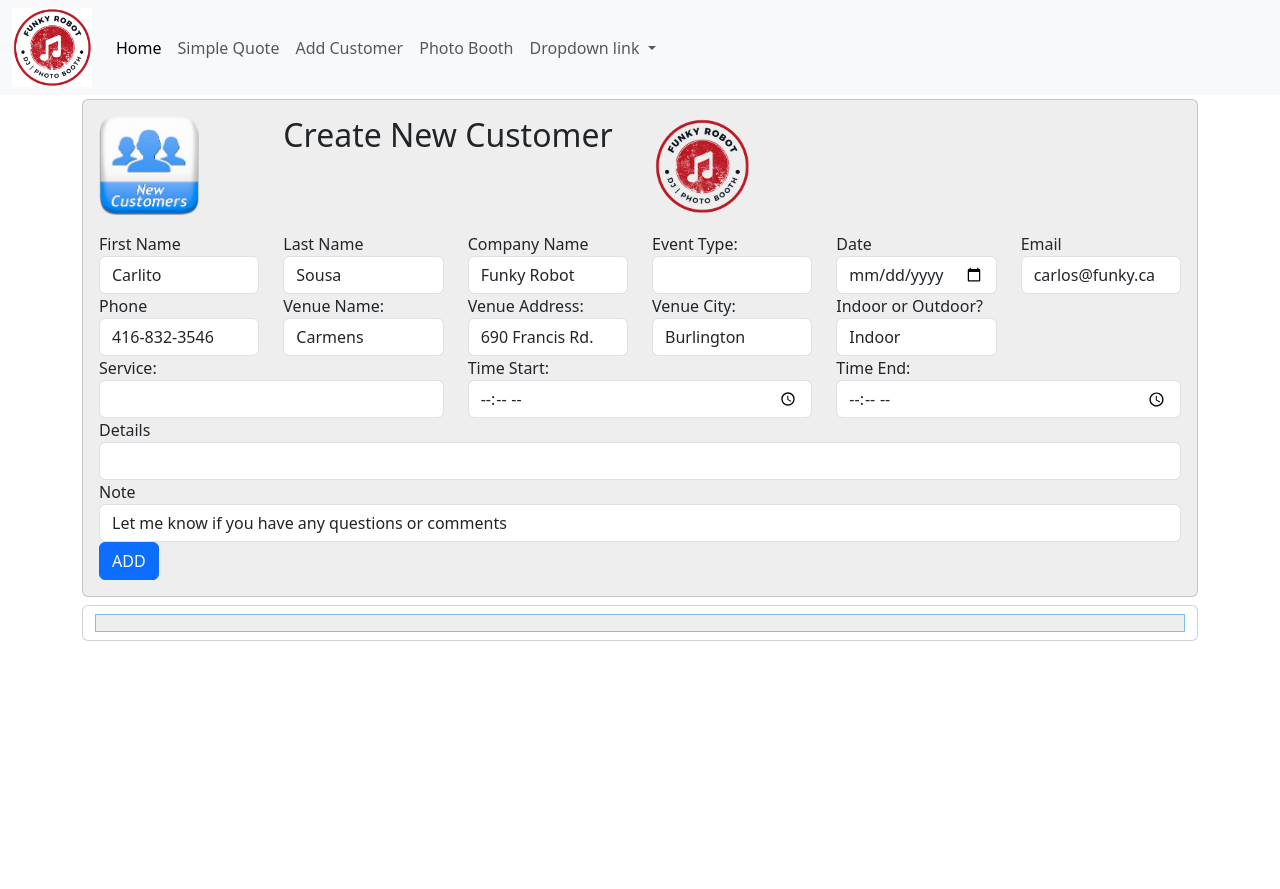
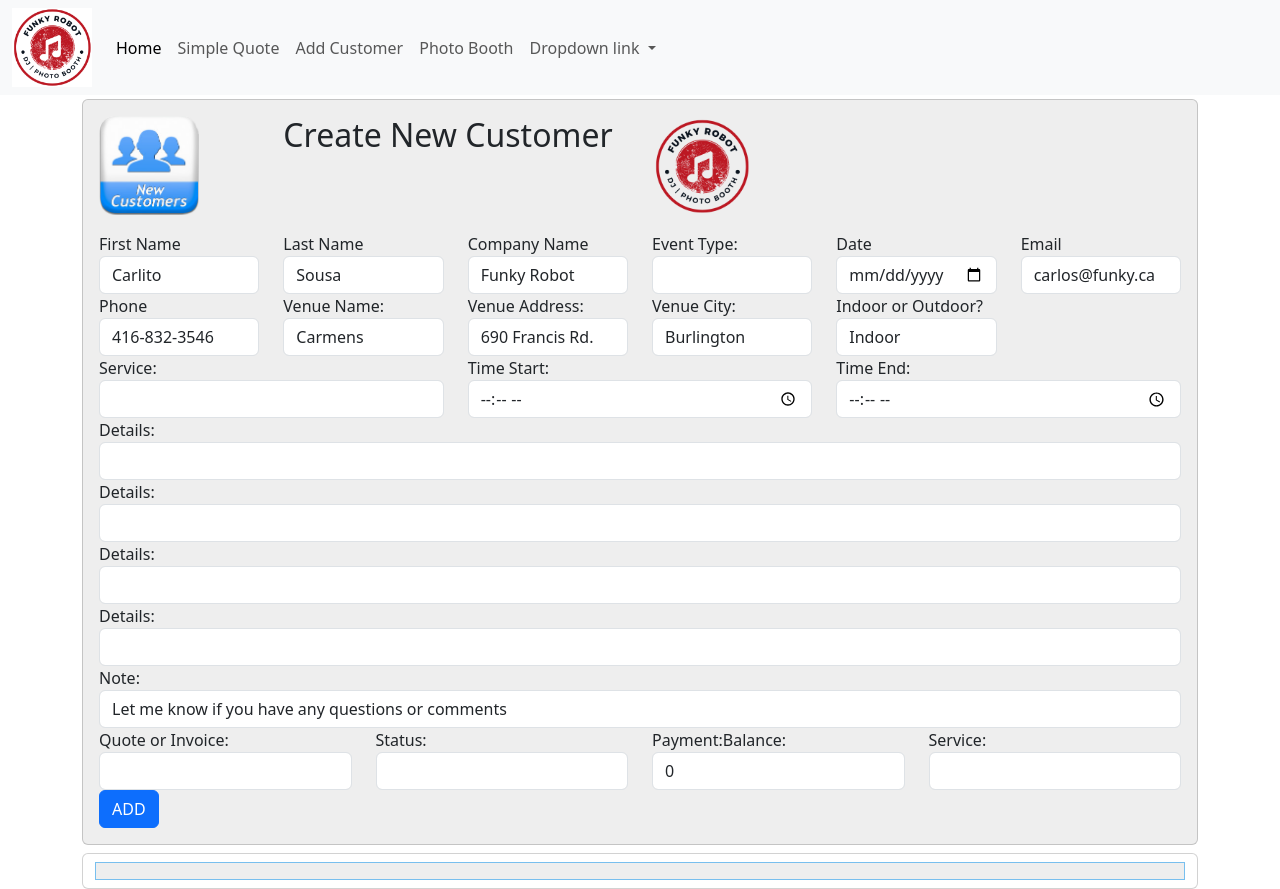
Before and after one commit to FunkyRobot73/invoice-pdf, an Angular app: page /addcustomer in a window 1280 px wide. Before the commit the page ends 800 px from the top, so only its background shows below. Built offline with nearby package versions, Linux system fonts and the light colour scheme.

Commit message:
lots of DB work

```diff
--- a/src/app/cust/add-customer/add-customer.component.html
+++ b/src/app/cust/add-customer/add-customer.component.html
@@ -91,14 +91,60 @@
       </div>
 
       <div class="col-md-12">
-        <label>Details</label>
+        <label>Details:</label>
        <input class="form-control" [(ngModel)]="newDetails01">
       </div>
 
+      <div class="col-md-12">
+        <label>Details:</label>
+       <input class="form-control" [(ngModel)]="newDetails02">
+      </div>
+
+      <div class="col-md-12">
+        <label>Details:</label>
+       <input class="form-control" [(ngModel)]="newDetails03">
+      </div>
+
+      <div class="col-md-12">
+        <label>Details:</label>
+       <input class="form-control" [(ngModel)]="newDetails04">
+      </div>
+
      <div class="col-md-12">
-        <label>Note</label>
+        <label>Note:</label>
        <input class="form-control" [(ngModel)]="newNote" placeholder="Just a Note...">
      </div>
+
+     <div class="col-md-3"><label>Quote or Invoice:</label>
+        <select class="form-control" [(ngModel)]="newQuoteOrInvoice">
+          <option>Quote</option>
+          <option>Invoice</option>
+
+
+          </select>
+      </div>
+      <div class="col-md-3"><label>Status:</label>
+        <select class="form-control" [(ngModel)]="newStatus">
+          <option>DJ Service</option>
+          <option>Photo Booth</option>
+          <option>DJ & Photo Booth Combo</option>
+
+          </select>
+      </div>
+
+      <div class="col-md-3"><label>Payment:</label>
+        <label>Balance:</label>
+           <input class="form-control" [(ngModel)]="newBalance">
+      </div>
+
+      <div class="col-md-3"><label>Service:</label>
+        <select class="form-control" [(ngModel)]="newService">
+          <option>Cash</option>
+          <option>X-Transfer</option>
+          <option>VISA</option>
+
+          </select>
+      </div>
 
 
      <div class="col-md-2">
@@ -117,6 +163,7 @@
 
 
 
+             <td>{{customer.quoteId}}</td>
             <td>{{customer.fName}}</td>
             <td>{{customer.lName}} </td>
             <td>{{customer.company}}</td>
--- a/src/app/cust/add-customer/add-customer.component.ts
+++ b/src/app/cust/add-customer/add-customer.component.ts
@@ -16,6 +16,8 @@ import { Timestamp } from 'rxjs';
 export class AddCustomerComponent implements OnInit {
 
   customers: Customer[] = [];
+
+
   newfName : any = "Carlito";
   newlName : any = "Sousa";
   newCompany: string = "Funky Robot";
@@ -31,7 +33,7 @@ export class AddCustomerComponent implements OnInit {
   newTimeStart: Date = new Date();
   newTimeEnd: Date = new Date();
   newStatus: string = "";
-  newPayment: number = 0;
+  newPayment: string = "";
   newBalance: number = 0;
   newDetails01: string = "";
   newDetails02: string = "";
@@ -40,7 +42,9 @@ export class AddCustomerComponent implements OnInit {
   newNote: string = "Let me know if you have any questions or comments"
   newQuoteOrInvoice: string = "";
   newCost: number = 750;
-  newCustId: number = 0;
+  newQuoteId: number = Date.now();
+
+  //  Date.now()
 
   dataService = inject(DataService)
   title = 'simple-invoice';
@@ -79,7 +83,7 @@ export class AddCustomerComponent implements OnInit {
         note: this.newNote,
         quoteOrInvoice: this.newQuoteOrInvoice,
         cost: this.newCost,
-        custId: this.newCustId
+        quoteId: this.newQuoteId
       }
 
       this.customers.push(newCustomer);
@@ -96,27 +100,27 @@ export class AddCustomerComponent implements OnInit {
     localStorage.setItem("customers", JSON.stringify(this.customers))
   }
 
-  generatePDF(buttonElement: any) {
-    const doc = new jsPDF();
-    let fileName = buttonElement.textContent;
-    doc.setFont('helvectica');
-    doc.setFontSize(12);
-    doc.addImage(this.logo, "WEBP", 10, 10, 25, 25);
-    doc.text(`${this.dataService.funkyData.name}`, 40, 18);
-    doc.text(`${this.dataService.funkyData.email}`, 40, 26);
-    doc.setFontSize(24);
-    doc.text(`INVOICE`, 150, 18);
-    doc.setFontSize(12);
-    doc.text(`# ${this.customers[0].custId}`, 160, 30);
-    doc.text(`${this.customers[0].fName}`, 160, 36);
-    doc.text(`${this.customers[0].lName}`, 160, 42);
-    doc.line(20, 25, 60, 25)
-    doc.setLineDashPattern([7, 3, 1, 3], 10);
+  // generatePDF(buttonElement: any) {
+  //   const doc = new jsPDF();
+  //   let fileName = buttonElement.textContent;
+  //   doc.setFont('helvectica');
+  //   doc.setFontSize(12);
+  //   doc.addImage(this.logo, "WEBP", 10, 10, 25, 25);
+  //   doc.text(`${this.dataService.funkyData.name}`, 40, 18);
+  //   doc.text(`${this.dataService.funkyData.email}`, 40, 26);
+  //   doc.setFontSize(24);
+  //   doc.text(`INVOICE`, 150, 18);
+  //   doc.setFontSize(12);
+  //   doc.text(`# ${this.customers[0].custId}`, 160, 30);
+  //   doc.text(`${this.customers[0].fName}`, 160, 36);
+  //   doc.text(`${this.customers[0].lName}`, 160, 42);
+  //   doc.line(20, 25, 60, 25)
+  //   doc.setLineDashPattern([7, 3, 1, 3], 10);
 
-    doc.text(`${this.customers[0].lName}`, 160, 42);
+  //   doc.text(`${this.customers[0].lName}`, 160, 42);
 
-    doc.save(fileName + "-" + this.date.getTime() + '.pdf');
-  }
+  //   doc.save(fileName + "-" + this.date.getTime() + '.pdf');
+  // }
 
   generatePDF2(buttonElement: any, x:number) {
     const doc = new jsPDF();
@@ -129,7 +133,7 @@ export class AddCustomerComponent implements OnInit {
     doc.setFontSize(24);
     doc.text(`INVOICE`, 150, 18);
     doc.setFontSize(12);
-    let invoice = this.customers[x].custId.toString();
+    let invoice = this.customers[x].quoteId.toString();
     doc.text(`# ${invoice.slice(0,7)}`, 150, 30);
     doc.text(`${this.customers[x].date}`,150, 36);
     doc.text(`${this.customers[x].fName}`, 10, 40);
--- a/src/app/models/customer.ts
+++ b/src/app/models/customer.ts
@@ -16,7 +16,7 @@ export interface Customer {
         timeStart: Date,
         timeEnd: Date,
         status: string,
-        payment: number,
+        payment: string,
         balance: number,
         details01: string,
         details02: string,
@@ -25,6 +25,6 @@ export interface Customer {
         note: string,
         quoteOrInvoice: string,
         cost: number,
-        custId: number
+        quoteId: number
 
 }
--- a/src/app/quote/quote/quote.component.html
+++ b/src/app/quote/quote/quote.component.html
@@ -146,9 +146,10 @@
 
 
 
+               <td>{{customer.quoteId}}</td>
                 <td>{{customer.fName}}</td>
                 <td>{{customer.lName}} </td>
-                <td>{{customer.custId}}</td>
+                <td>{{customer.company}}</td>
                 <td>{{customer.email}}</td>
                 <td>{{customer.date}}</td>
                 <td>{{customer.phone}}</td>
--- a/src/app/quote/quote/quote.component.ts
+++ b/src/app/quote/quote/quote.component.ts
@@ -27,7 +27,7 @@ export class QuoteComponent implements OnInit {
   newCompany: string = "";
   newEvent: string = "";
   newDate: Date = new Date();
-  newEmail : any ="carlos@funky.ca";
+  newEmail : any ="carlos@funkyrobot.ca";
   newPhone: string = "416-832-3546";
   newVenueName: string = "690 Francis Rd.";
   newVenueAddress: string = "690 Francis Rd.";
@@ -37,7 +37,7 @@ export class QuoteComponent implements OnInit {
   newTimeStart: Date = new Date();
   newTimeEnd: Date = new Date();
   newStatus: string = "";
-  newPayment: number = 0;
+  newPayment: string = "";
   newBalance: number = 0;
   newDetails01: string = "";
   newDetails02: string = "";
@@ -46,7 +46,7 @@ export class QuoteComponent implements OnInit {
   newNote: string = "Photo Booth needs Table near Power Outlet"
   newQuoteOrInvoice: string = "";
   newCost: number = 750;
-  newCustId: number = 0;
+  newQuoteId: number = 0;
 
   dataService = inject(DataService)
   title = 'simple-invoice';
@@ -84,7 +84,7 @@ export class QuoteComponent implements OnInit {
         note: this.newNote,
         quoteOrInvoice: this.newQuoteOrInvoice,
         cost: this.newCost,
-        custId: this.newCustId
+        quoteId: this.newQuoteId
       }
 
       this.customers.push(newCustomer);
@@ -101,27 +101,27 @@ export class QuoteComponent implements OnInit {
     localStorage.setItem("customers", JSON.stringify(this.customers))
   }
 
-  generatePDF(buttonElement: any) {
-    const doc = new jsPDF();
-    let fileName = buttonElement.textContent;
-    doc.setFont('helvectica');
-    doc.setFontSize(12);
-    doc.addImage(this.logo, "WEBP", 10, 10, 25, 25);
-    doc.text(`${this.dataService.funkyData.name}`, 40, 18);
-    doc.text(`${this.dataService.funkyData.email}`, 40, 26);
-    doc.setFontSize(24);
-    doc.text(`# ${this.customers[0].custId}`, 150, 18);
-    doc.setFontSize(12);
-    doc.text(`# ${this.customers[0].custId}`, 160, 30);
-    doc.text(`${this.customers[0].fName}`, 160, 36);
-    doc.text(`${this.customers[0].lName}`, 160, 42);
-    doc.line(20, 25, 60, 25)
-    doc.setLineDashPattern([7, 3, 1, 3], 10);
+  // generatePDF(buttonElement: any) {
+  //   const doc = new jsPDF();
+  //   let fileName = buttonElement.textContent;
+  //   doc.setFont('helvectica');
+  //   doc.setFontSize(12);
+  //   doc.addImage(this.logo, "WEBP", 10, 10, 25, 25);
+  //   doc.text(`${this.dataService.funkyData.name}`, 40, 18);
+  //   doc.text(`${this.dataService.funkyData.email}`, 40, 26);
+  //   doc.setFontSize(24);
+  //   doc.text(`# ${this.customers[0].custId}`, 150, 18);
+  //   doc.setFontSize(12);
+  //   doc.text(`# ${this.customers[0].custId}`, 160, 30);
+  //   doc.text(`${this.customers[0].fName}`, 160, 36);
+  //   doc.text(`${this.customers[0].lName}`, 160, 42);
+  //   doc.line(20, 25, 60, 25)
+  //   doc.setLineDashPattern([7, 3, 1, 3], 10);
 
-    doc.text(`${this.customers[0].lName}`, 160, 42);
+  //   doc.text(`${this.customers[0].lName}`, 160, 42);
 
-    doc.save(fileName + "-" + this.date.getTime() + '.pdf');
-  }
+  //   doc.save(fileName + "-" + this.date.getTime() + '.pdf');
+  // }
 
   generatePDF2(buttonElement: any, x:number) {
     const doc = new jsPDF();
@@ -134,7 +134,7 @@ export class QuoteComponent implements OnInit {
     doc.setFontSize(24);
     doc.text(`${this.customers[x].quoteOrInvoice}`, 150, 18);
     doc.setFontSize(12);
-    let invoice = this.customers[x].custId.toString();
+    let invoice = this.customers[x].quoteId.toString();
     doc.text(`# ${invoice.slice(0,7)}`, 150, 30);
     doc.text(`${this.customers[x].date}`,150, 36);
     doc.text(`${this.customers[x].fName}`, 10, 40);
```
